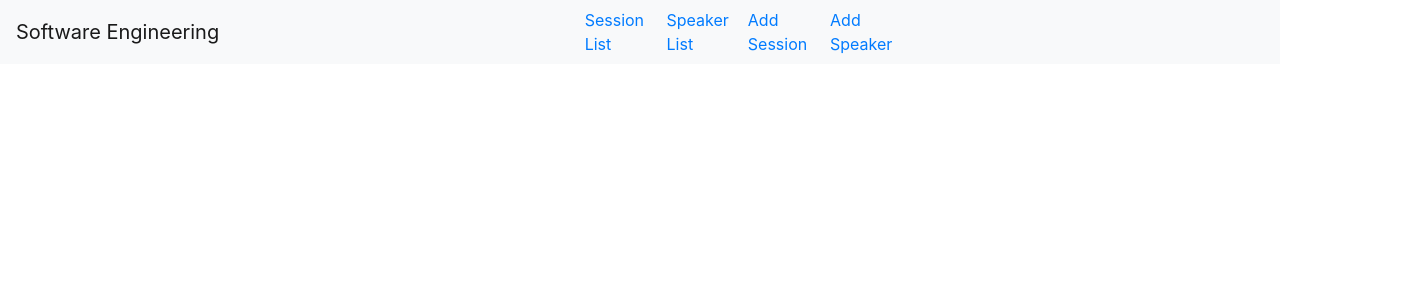
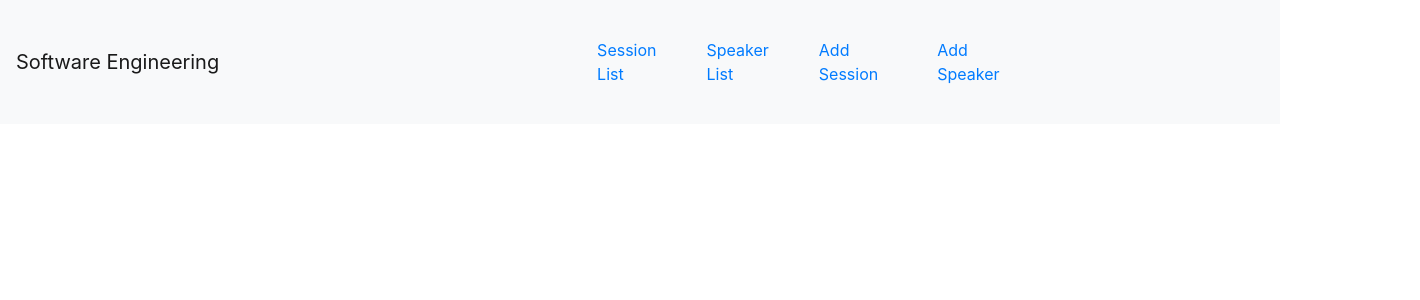
Before and after one commit to macmahoniatwit/YellowSoftwareEngineeringProject, a React (Create React App) app in the folder software_engineering/: page / in a window 1280 px wide. Shown: the top 300 px of the page, 1420 px wide, since content can reach past the window. Built offline with nearby package versions, Linux system fonts and the light colour scheme.

Commit message:
Playing around with the spacing

```diff
--- a/software_engineering/src/App.js
+++ b/software_engineering/src/App.js
@@ -21,9 +21,9 @@ function App() {
         <Navbar.Brand href="/">Software Engineering</Navbar.Brand>
         <Nav className="justify-content-end">
             <div id="L1"><Link to="/ListSession">Session List</Link></div>
-            <Link to="/SpeakerList">Speaker List&nbsp;&nbsp;</Link>
-            <Link to="/AddSession">Add Session&nbsp;&nbsp;</Link>
-            <Link to="/AddSpeaker">Add Speaker&nbsp;&nbsp;</Link>
+            <div id="L2"><Link to="/SpeakerList">Speaker List&nbsp;&nbsp;</Link></div>
+            <div id="L3"><Link to="/AddSession">Add Session&nbsp;&nbsp;</Link></div>
+            <div id="L4"><Link to="/AddSpeaker">Add Speaker&nbsp;&nbsp;</Link></div>
         </Nav>
       </Navbar>
       <Switch>
--- a/software_engineering/src/assets/css/App.css
+++ b/software_engineering/src/assets/css/App.css
@@ -2,14 +2,21 @@
   display: flex;
   justify-content: space-between;
   align-items: center;
-  padding: 0px 28%;
-}
-
-
-.justify-content-end:hover {
-  font-weight: bold;
+  padding: 30px 29%;
 }
 
 #L1 {
-  padding-right: 10px;
+  padding-right: 50px;
 }
+
+#L2 {
+  padding-right: 50px;
+}
+
+#L3 {
+  padding-right: 50px;
+}
+
+#L4 {
+  padding-right: 50px;
+}
```
